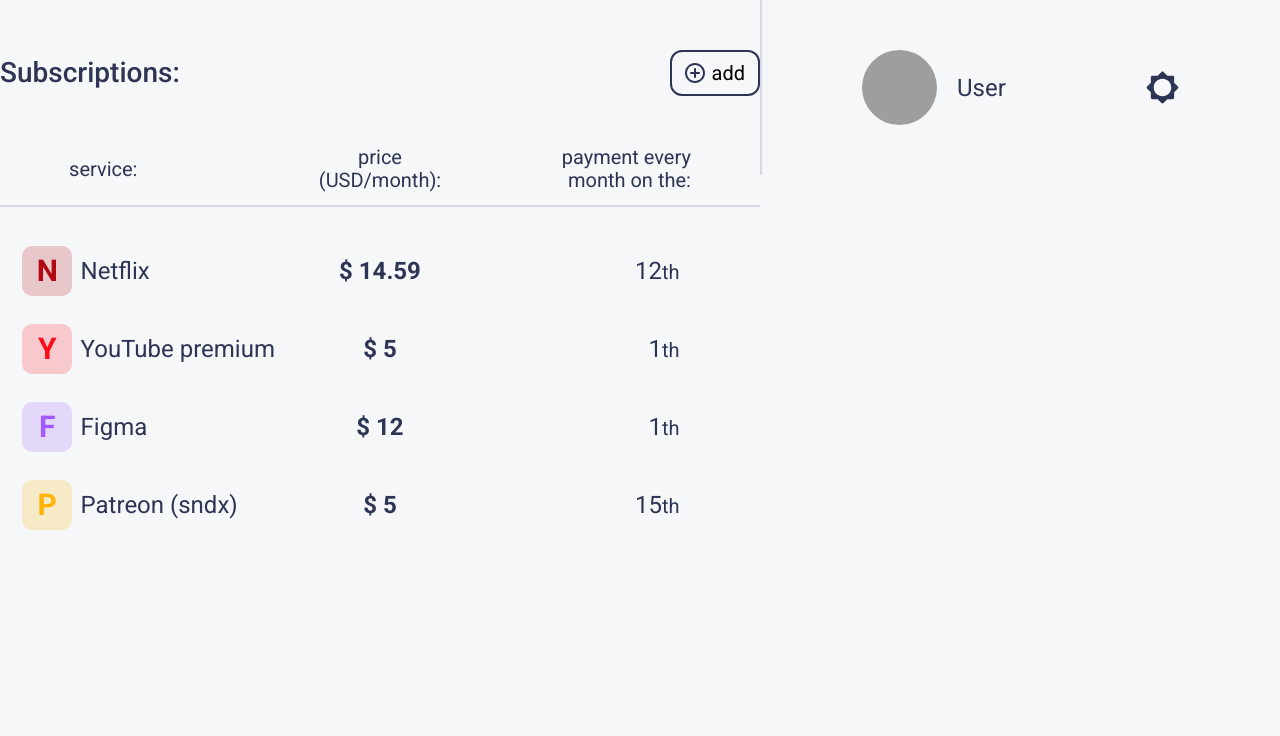
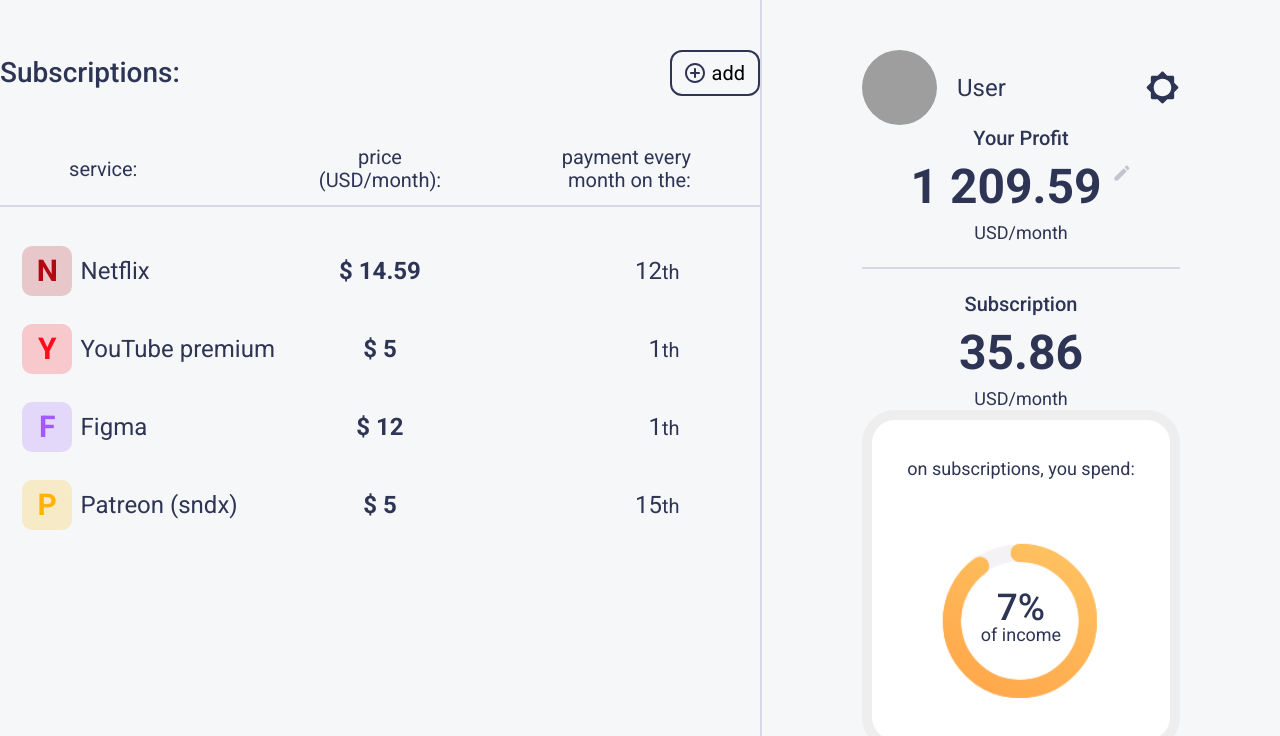
Before and after one commit to D1White/subscription-manager-lite, a React (Create React App) app: page / in a window 1280 px wide. Shown: the top 736 px of the page. Built offline with nearby package versions, Linux system fonts and the light colour scheme; grey boxes are pictures that could not be loaded.

Commit message:
add diagram

```diff
--- a/src/App.jsx
+++ b/src/App.jsx
@@ -1,3 +1,4 @@
+import React from 'react';
 import { Sunscriptions, Information } from './components'
 
 function App() {
--- /dev/null
+++ b/src/components/Diagram/diagram.scss
@@ -0,0 +1,56 @@
+@import '../../scss/variables.scss';
+
+.diagram {
+  width: 100%;
+  height: 340px;
+  background-color: #ffffff;
+  border-radius: 33px;
+  padding: 40px 35px;
+  border: #EEEEEE solid 10px;
+
+  display: flex;
+  flex-direction: column;
+  justify-content: space-between;
+  align-items: center;
+
+  &__text {
+    font-size: 18px;
+    font-weight: 400;
+  }
+
+  &__text-procent {
+    font-size: 37px;
+    font-weight: 500;
+  }
+
+  &__ellipses {
+    position: relative;
+    width: 200px;
+    height: 200px;
+    display: flex;
+    align-items: center;
+    justify-content: center;
+
+    &__info {
+      position: absolute;
+      display: flex;
+      flex-direction: column;
+      align-items: center;
+      margin-top: 33px;
+    }
+  }
+
+  &__ellipse {
+    position: absolute;
+    // width: 100%;
+    height: 170px;
+    transform: rotate(90deg);
+    // height: 200px;
+    z-index: 5;
+    top: -6px;
+
+    &.main {
+      z-index: 6;
+    }
+  }
+}
--- /dev/null
+++ b/src/components/Diagram/index.jsx
@@ -0,0 +1,70 @@
+import { useEffect, useRef, useState } from "react";
+import "./diagram.scss";
+
+function Diagram({ profit, subscr }) {
+  const ellipse1 = useRef();
+  const ellipse2 = useRef();
+
+  const [procent, setProcent] = useState(0);
+
+  useEffect(() => {
+    if (ellipse2.current) {
+      const ctx2 = ellipse2.current.getContext("2d");
+      ctx2.beginPath();
+      ctx2.arc(187, 76, 60, 0, 2*Math.PI, false);
+      ctx2.strokeStyle = "#F4F2F5";
+      ctx2.lineWidth = 15;
+      ctx2.stroke();
+    }
+  }, []);
+
+  useEffect(() => {
+    setProcent(Math.round((subscr / profit) * 100));
+  }, [profit, subscr]);
+
+  useEffect(() => {
+    if (ellipse1.current) {
+      const ctx1 = ellipse1.current.getContext("2d");
+      ctx1.beginPath();
+      ctx1.arc(187, 76, 60, Math.PI, getPosition(90), false);
+      ctx1.lineCap = "round";
+      let gradient = ctx1.createLinearGradient(0,0, 340,170);
+      gradient.addColorStop(0, '#FFD873');
+      gradient.addColorStop(1, '#FF953B');
+      ctx1.strokeStyle = gradient;
+      ctx1.lineWidth = 16;
+      ctx1.stroke();
+    }
+  }, [procent]);
+
+  const getPosition = (procent) => {
+    if (procent > 0 && procent <= 25) {
+      return ((0.5*procent) / 25 + 1) * Math.PI;
+    }
+    if (procent > 25 && procent <= 50) {
+      return ((1*procent) / 50 + 1) * Math.PI;
+    }
+    if (procent > 50 && procent <= 75) {
+      return ((1.5*procent) / 75 + 1) * Math.PI;
+    }
+    if (procent > 75 && procent <= 100) {
+      return ((2*procent) / 100 + 1) * Math.PI;
+    }
+  }
+
+  return (
+    <div className='diagram'>
+      <span className='diagram__text'>on subscriptions, you spend:</span>
+      <div className='diagram__ellipses'>
+        <canvas className='diagram__ellipse main' ref={ellipse1} />
+        <canvas className='diagram__ellipse' ref={ellipse2} />
+        <div className='diagram__ellipses__info'>
+          <span className='diagram__text-procent'>{`${procent}%`}</span>
+          <span className='diagram__text'>of income</span>
+        </div>
+      </div>
+    </div>
+  );
+}
+
+export default Diagram;
--- a/src/components/Information/Information.jsx
+++ /dev/null
@@ -1,27 +0,0 @@
-import React from "react";
-import "./information.scss";
-
-import light_theme from "../../assets/icons/light_theme.svg";
-
-function Information() {
-  return (
-    <div className="inf">
-      <div className="inf__container">
-        <div className="inf__header">
-          <div className="inf__user">
-            <img
-              src="https://www.meme-arsenal.com/memes/7f7ac55cae30a63e926193968f5c4915.jpg"
-              alt="user avatar"
-            />
-            <span>User</span>
-          </div>
-          <button type="button">
-            <img src={light_theme} alt="theme switcher" />
-          </button>
-        </div>
-      </div>
-    </div>
-  );
-}
-
-export default Information;
--- /dev/null
+++ b/src/components/Information/index.jsx
@@ -0,0 +1,48 @@
+import React from "react";
+import "./information.scss";
+
+import { Diagram } from './../../components';
+
+import light_theme from "../../assets/icons/light_theme.svg";
+// import dark_theme from "../../assets/icons/dark_theme.svg";
+// import edit_ico from "../../assets/icons/edit.svg";
+
+function Information() {
+  return (
+    <div className='inf'>
+      <div className='inf__container'>
+        <div className='inf__header'>
+          <div className='inf__user'>
+            <img
+              src='https://www.meme-arsenal.com/memes/7f7ac55cae30a63e926193968f5c4915.jpg'
+              alt='user avatar'
+            />
+            <span>User</span>
+          </div>
+          <button type='button'>
+            <img src={light_theme} alt='theme switcher' />
+          </button>
+        </div>
+        <div className='inf_main'>
+          <div className='inf__block'>
+            <span className='inf__text-m'>Your Profit</span>
+            <div className='inf__profit-block'>
+              <span className='inf__text-l'>1 209.59</span>
+              <button type='button' className='inf__profit-block__btn'></button>
+            </div>
+            <span className='inf__text-s'>USD/month</span>
+          </div>
+          <hr className='inf__line' />
+          <div className='inf__block'>
+            <span className='inf__text-m'>Subscription</span>
+            <span className='inf__text-l'>35.86</span>
+            <span className='inf__text-s'>USD/month</span>
+          </div>
+        </div>
+        <Diagram profit={500} subscr={35.86} />
+      </div>
+    </div>
+  );
+}
+
+export default Information;
--- a/src/components/Information/information.scss
+++ b/src/components/Information/information.scss
@@ -2,12 +2,15 @@
 
 .inf {
   width: 520px;
+  height: 100%;
   &__container {
     width: 100%;
+    height: 100%;
     padding: 50px 100px;
     margin: 0 auto;
     display: flex;
     flex-direction: column;
+    justify-content: space-between;
     border-left: 2px solid $white_line;
   }
 
@@ -28,5 +31,52 @@
     }
   }
 
+  &__main {
+    display: flex;
+    flex-direction: column;
+  }
+
+  &__block {
+    display: flex;
+    flex-direction: column;
+    align-items: center;
+  }
+
+  &__profit-block {
+    display: flex;
+    align-items: flex-start;
+
+    &__btn {
+      width: 20px;
+      height: 20px;
+      background-image: url('../../assets/icons/edit.svg');
+      opacity: 25%;
+      margin-left: 10px;
+    }
+  }
+
+  &__text {
+    &-s {
+      font-size: 18px;
+      font-weight: 400;
+      margin-top: 13px;
+    }
+    &-m {
+      font-size: 20px;
+      font-weight: 500;
+      margin-bottom: 15px;
+    }
+    &-l {
+      font-size: 48px;
+      font-weight: 700;
+    }
+  }
+
+  &__line {
+    width: 100%;
+    border: $white_line solid 1px;
+    margin-top: 25px;
+    margin-bottom: 25px;
+  }
 
 }
--- a/src/components/Sunscriptions/index.jsx
+++ b/src/components/Sunscriptions/index.jsx
@@ -5,7 +5,7 @@
 import Subscription from "./Subscription";
 import subscriptions from "../../assets/subscriptions.json";
 
-function index() {
+function Subscriptions() {
   return (
     <div className="subscr">
       <div className="subscr__container">
@@ -51,4 +51,4 @@
   );
 }
 
-export default index;
+export default Subscriptions;
--- a/src/components/Sunscriptions/subscription.scss
+++ b/src/components/Sunscriptions/subscription.scss
@@ -15,12 +15,14 @@
       background-color: #ffffff;
     }
 
-    // &:hover + .table__btn {
-    //   visibility: visible;
-    //   opacity: 75%;
-    // }
+    &:hover>.table__actions>.table__btn {
+      visibility: visible;
+      opacity: 75%;
+    }
 
-
+    &:hover>.table__actions>.table__btn:hover {
+      opacity: 1;
+    }
   }
 
   &__edit {
@@ -43,14 +45,15 @@
       font-weight: 700;
       text-transform: uppercase;
       opacity: 1;
+      position: absolute;
     }
 
     >.bg {
-      position: absolute;
       border-radius: 10px;
       width: 50px;
       height: 50px;
       opacity: 20%;
+      background-color: $white_line;
     }
   }
 
@@ -82,7 +85,6 @@
 
     transition: opacity 0.2s;
 
-
     &.edit {
       background-image: url('../../assets/icons/edit.svg');
     }
@@ -92,13 +94,3 @@
     }
   }
 }
-
-// .table__subscr:hover .table__btn {
-//   // display: inline-block;
-//   visibility: visible;
-//   opacity: 75%;
-
-// }
-// .table__subscr:hover .table__btn:hover {
-//   opacity: 1;
-// }
--- a/src/components/index.js
+++ b/src/components/index.js
@@ -1,2 +1,3 @@
 export {default as Sunscriptions} from './Sunscriptions';
-export {default as Information} from './Information/Information';
+export {default as Information} from './Information';
+export {default as Diagram} from './Diagram';
```
Also changed, not shown: src/components/Sunscriptions/subscriptions.scss (+0 -12 lines).
